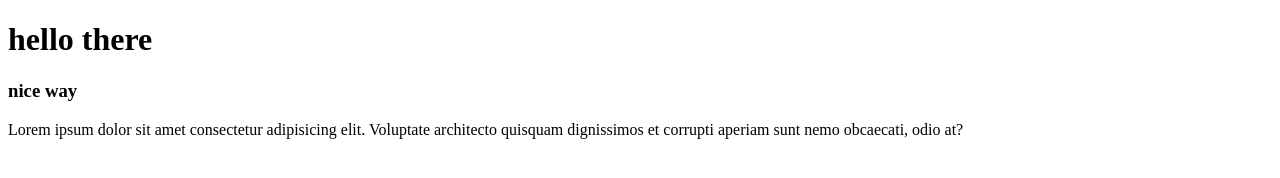
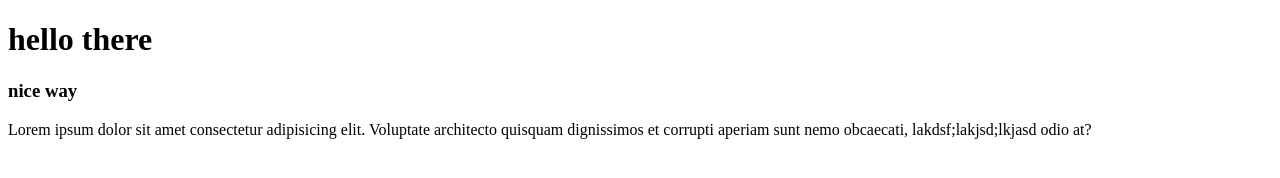
Before and after one commit to khanm2758/home_work, a plain HTML site: page index.html in a window 1280 px wide. Drawn offline with Linux system fonts and the light colour scheme.

Commit message:
index.html added

```diff
--- a/index.html
+++ b/index.html
@@ -12,6 +12,7 @@
     <p>
       Lorem ipsum dolor sit amet consectetur adipisicing elit. Voluptate
       architecto quisquam dignissimos et corrupti aperiam sunt nemo obcaecati,
+      lakdsf;lakjsd;lkjasd
       odio at?
     </p>
   </body>
```
